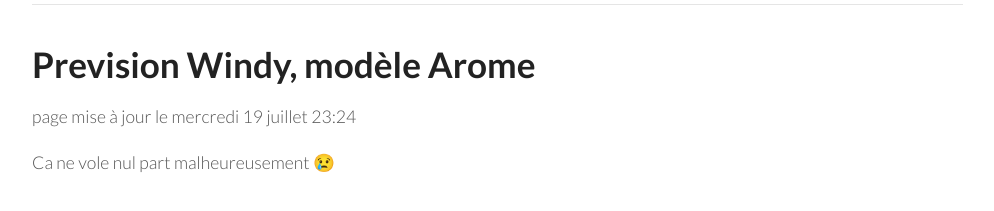
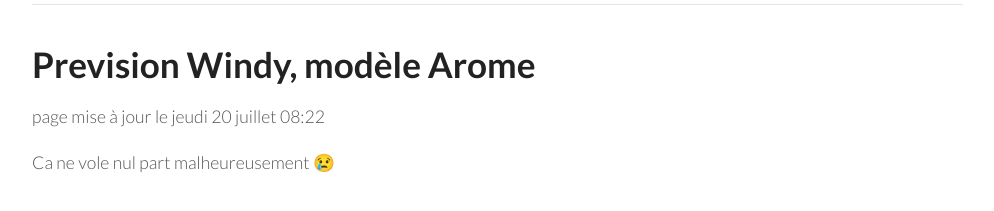
Before and after one commit to parapente-dans-le-nord/parapente-dans-le-nord.github.io, a Jekyll site: the page built from index.markdown, in a window 1280 px wide. Shown: the part 137-348 px from the top of the page, without its empty margins (26-1020 px from the left). Built offline with Jekyll 4.4.1, drawn with Linux system fonts in a browser that asks for light colours.

Commit message:
update index.markdown

```diff
--- a/all.markdown
+++ b/all.markdown
@@ -7,4 +7,4 @@ title:  "Tous les spots"
 {: .links}
 
 # Prevision Windy, modèle Arome
-page mise à jour le mercredi 19 juillet 23:24
+page mise à jour le jeudi 20 juillet 08:22
--- a/index.markdown
+++ b/index.markdown
@@ -7,7 +7,7 @@ title:  "Ou ça vole"
 {: .links}
 
 # Prevision Windy, modèle Arome
-page mise à jour le mercredi 19 juillet 23:24
+page mise à jour le jeudi 20 juillet 08:22
 
 
 Ca ne vole nul part malheureusement 😢
```
